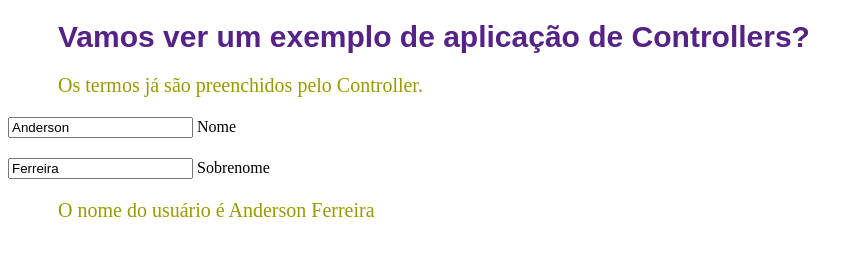
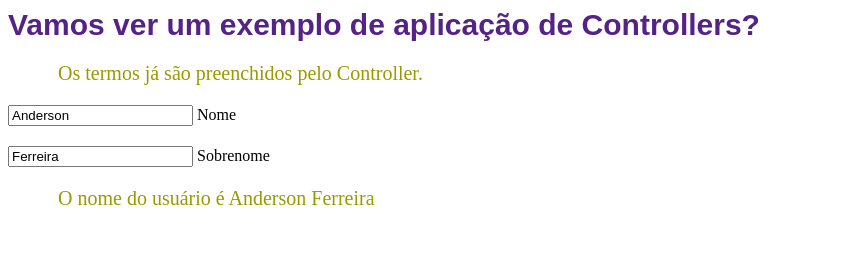
Before and after one commit to Andersonferr2020/Projetos-HTML-TEST, a plain HTML site: page index.html in a window 1280 px wide. Shown: the whole page, without its empty margins (0-863 px from the left). Drawn offline with nearby package versions, Linux system fonts and the light colour scheme.

Commit message:
estilo.css

```diff
--- a/estilo.css
+++ b/estilo.css
@@ -1,5 +1,5 @@
 h1 {
-    margin: 20px 50px;
+    margin: 0 auto;
     font-size: 30px;
     color: #528;
     font-weight: bold;
```
